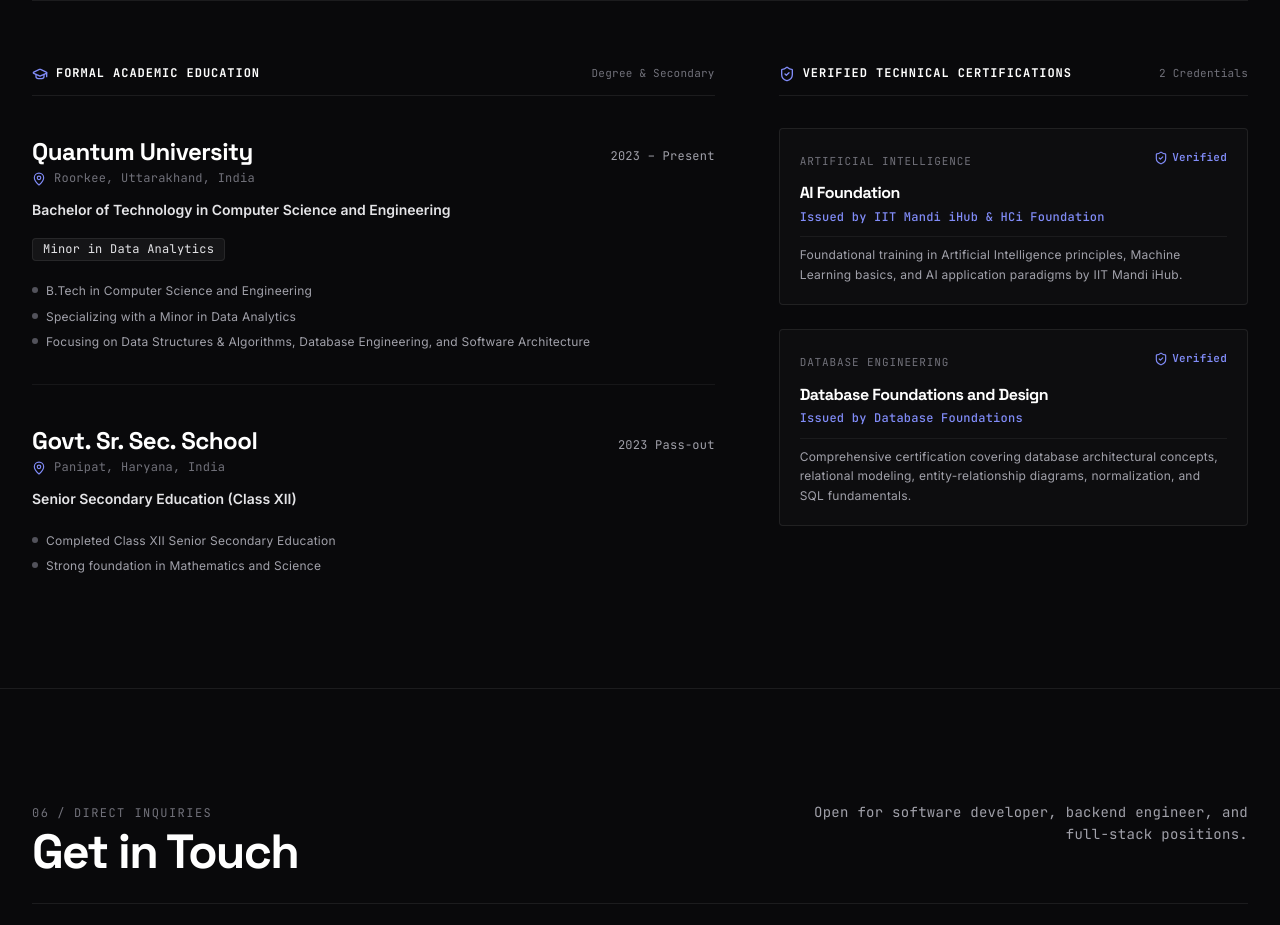
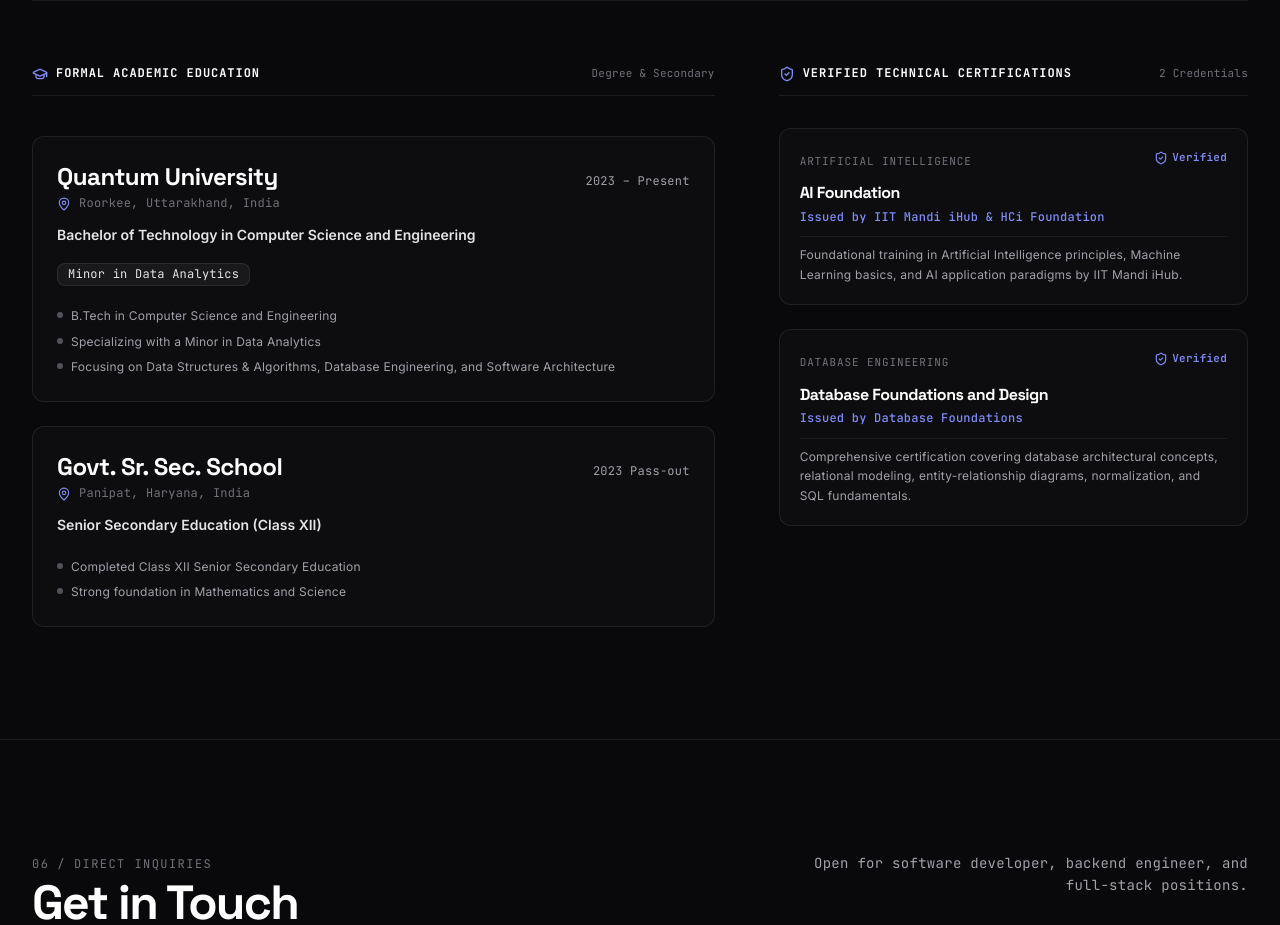
Before and after one commit to ujjwaltyagivashishtha/Portfolio, a React (Vite) app: page / in a window 1280 px wide. Shown: the part 6760-7685 px from the top of the page. Built offline with nearby package versions, Linux system fonts and the light colour scheme; the HTML template or start-up script is replaced by a standard one.

Commit message:
style(education): add subtle lifting card containers to academic degrees and certifications

```diff
--- a/src/sections/Education.jsx
+++ b/src/sections/Education.jsx
@@ -63,9 +63,9 @@ export const Education = () => {
               <span className="text-zinc-500 text-[11px]">Degree & Secondary</span>
             </div>
 
-            <div className="space-y-10">
+            <div className="space-y-6">
               {educationData.map((edu, idx) => (
-                <div key={idx} className="space-y-3 pb-8 border-b border-zinc-200/70 dark:border-white/[0.06] last:border-b-0 last:pb-0">
+                <div key={idx} className="p-6 rounded-xl bg-zinc-50/70 dark:bg-white/[0.02] border border-zinc-200 dark:border-white/[0.08] space-y-3 transition-all duration-300 ease-out hover:-translate-y-1 hover:shadow-md dark:hover:shadow-[0_12px_24px_-10px_rgba(0,0,0,0.5)] hover:border-zinc-300 dark:hover:border-white/[0.15]">
                   <div className="flex flex-col sm:flex-row sm:items-baseline justify-between gap-2">
                     <div>
                       <h3 className="text-xl sm:text-2xl font-display font-bold text-zinc-950 dark:text-white">
@@ -89,7 +89,7 @@ export const Education = () => {
                   {/* Academic Metrics */}
                   {edu.minor && (
                     <div className="flex flex-wrap items-center gap-2 font-mono text-xs pt-1">
-                      <span className="px-2.5 py-0.5 rounded bg-zinc-100 dark:bg-white/[0.05] text-zinc-800 dark:text-zinc-200 border border-zinc-200 dark:border-white/[0.08]">
+                      <span className="px-2.5 py-0.5 rounded-lg bg-zinc-100 dark:bg-white/[0.05] text-zinc-800 dark:text-zinc-200 border border-zinc-200 dark:border-white/[0.08]">
                         {edu.minor}
                       </span>
                     </div>
@@ -128,7 +128,7 @@ export const Education = () => {
               {certificationsData.map((cert, idx) => (
                 <div
                   key={idx}
-                  className="p-5 rounded bg-zinc-50 dark:bg-white/[0.02] border border-zinc-200 dark:border-white/[0.08] space-y-2.5 transition-colors duration-200 hover:border-indigo-500/30"
+                  className="p-5 rounded-xl bg-zinc-50 dark:bg-white/[0.02] border border-zinc-200 dark:border-white/[0.08] space-y-2.5 transition-all duration-300 ease-out hover:-translate-y-1 hover:shadow-md dark:hover:shadow-[0_12px_24px_-10px_rgba(0,0,0,0.5)] hover:border-indigo-500/40"
                 >
                   <div className="flex items-baseline justify-between font-mono text-xs">
                     <span className="text-[11px] text-zinc-500 uppercase tracking-wider">
```
